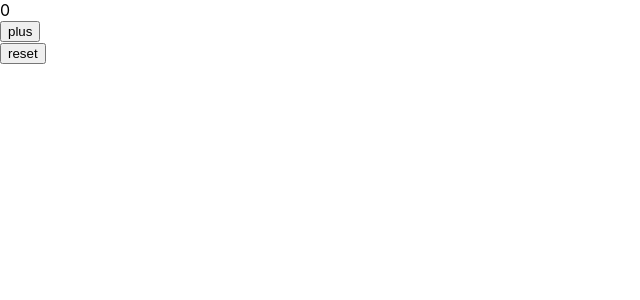
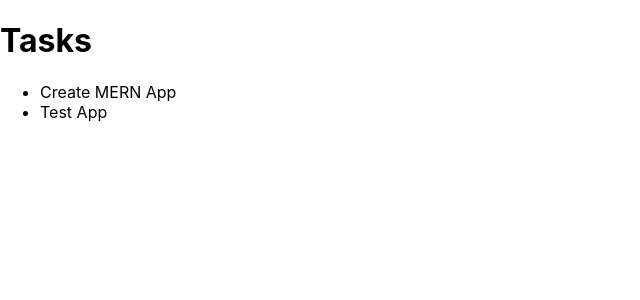
Before and after one commit to MichDist/extended-todo-list, a React (Create React App) app: page / in a window 1280 px wide. Shown: the top 300 px of the page, without its empty margins (0-640 px from the left). Built offline with nearby package versions, Linux system fonts and the light colour scheme.

Commit message:
Added task objects

```diff
--- a/src/App.js
+++ b/src/App.js
@@ -2,35 +2,64 @@ import './App.css';
 //import ReactDOM from 'react-dom'
 import React, { useState } from 'react'
 
-const Display = ({counter}) => {
+const tasks = [
+  {
+    id: 1,
+    content: 'Create MERN App',
+    date: '2020-02-03',
+    important: true
+  },
+  {
+    id: 2,
+    content: 'Test App',
+    date: '2020-02-03',
+    important: false
+  }
+]
+
+const subtasks = [
+  {
+    id: 1,
+    content: 'Build Frontend',
+    mainTask: 1
+  },
+  {
+    id: 2,
+    content: 'Build Backend',
+    mainTask: 1
+  },
+  {
+    id: 3,
+    content: 'Learn about Unit Tests',
+    mainTask: 2
+  },
+  {
+    id: 4,
+    content: 'Try put Cypress.io',
+    mainTask: 2
+  }
+]
+
+const Task = () => {
   return (
-    <div>{counter}</div>
+    tasks.map(task => <li key={task.id}>{task.content}</li>)
   )
 }
 
-const Button = ({eventHandler, label}) => {
+const Subtask = () => {
   return (
-    <div>
-      <button onClick={eventHandler}>
-        {label}
-      </button>
-    </div>
+  subtasks.map(subtask => <li key={subtask.id}>{subtask.content}</li>)
   )
 }
 
 const App = () => {
-  const [counter, setCounter] = useState(0);
-
-  const handleClick = () => {
-    setCounter(counter + 1);
-    console.log('clicked');
-  }
 
   return (
     <div>
-      <Display counter={counter}/>
-      <Button eventHandler={handleClick} label='plus'/>
-      <Button eventHandler={ () => setCounter(0)} label='reset'/>
+      <h1>Tasks</h1>
+      <ul>
+        <Task />
+      </ul>
     </div>
   )
 }
```
